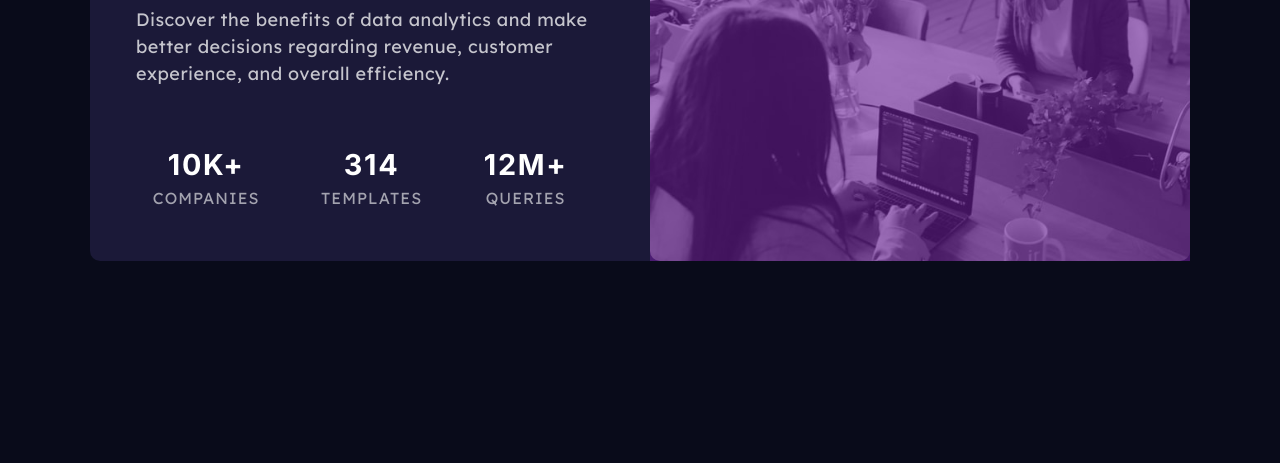
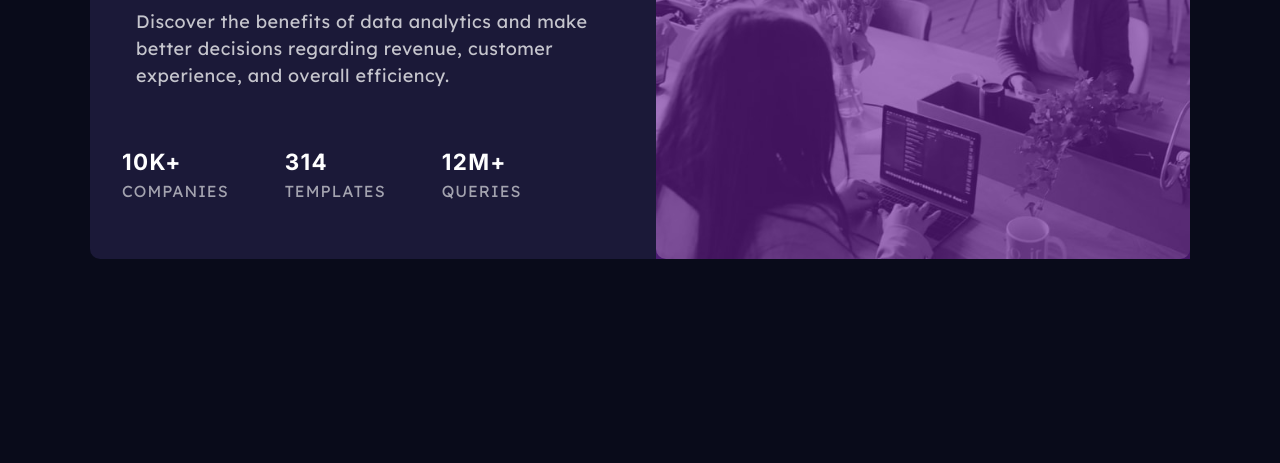
Before and after one commit to kavicoder45/status_preview_card, a plain HTML site: page index.html in a window 1280 px wide. Shown: the part 337-800 px from the top of the page. Drawn offline with Linux system fonts and the light colour scheme.

Commit message:
css file updated and delete readmefile

```diff
--- a/style.css
+++ b/style.css
@@ -66,7 +66,8 @@ p {
   justify-items: center;
 }
 .info-section {
-  padding: 1.8rem 2rem;
+  /* add padding: */
+  padding: 1.8rem 0;
 }
 .info-section p {
   margin-top: 1.5rem;
@@ -109,15 +110,16 @@ p {
 @media screen and (min-width: 678px) {
   .flex {
     display: flex;
-    justify-content: space-around;
+    justify-content: flex-start;
     align-items: center;
+    column-gap: 3.5rem;
   }
 }
 
 @media screen and (min-width: 978px) {
   .card {
     grid-template-columns: 1fr 1fr;
-    column-gap: 1.2rem;
+    column-gap: 2rem;
   }
   .image-section {
     order: 1;
@@ -127,11 +129,15 @@ p {
     letter-spacing: 0.026em;
     margin-left: 14px;
   }
+  .info-section {
+    padding: 1.8rem 0 0 2rem;
+  }
   h1 {
     text-align: left;
     margin-left: 14px;
   }
   .flex p {
-    font-size: 1.8rem;
+    font-size: 1.4rem;
+    text-align: left;
   }
 }
```
Also changed, not shown: 1 other file.
